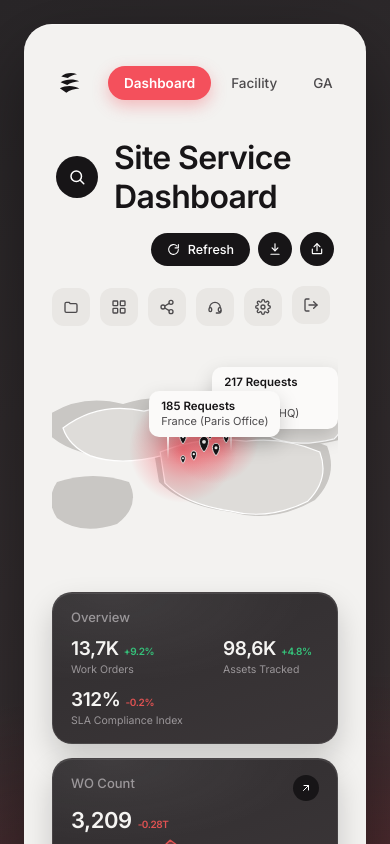
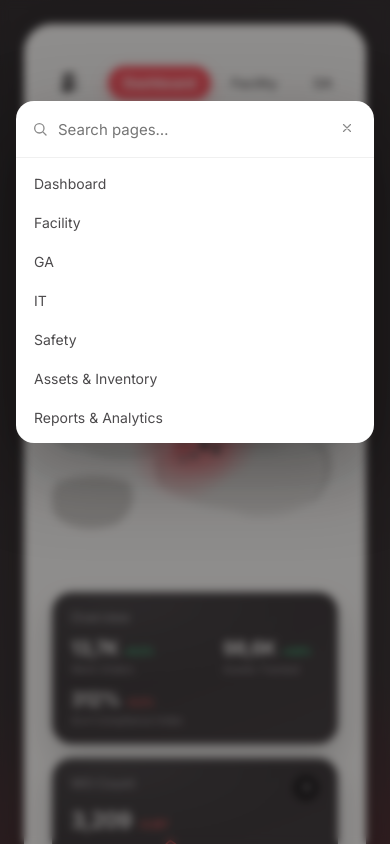
Before and after one commit to warlbor/site-service-dashboard, a React (Vite) app: page / in a window 390 px wide. Both pictures are taken after a click on the button 77 px from the left and 177 px from the top of the page. Shown: the top 844 px of the page. Built offline with nearby package versions, Linux system fonts and the light colour scheme.

Commit message:
feat: hamburger nav, search overlay, theme persistence, refresh state, row menus, README

```diff
--- a/scripts/responsive-audit.mjs
+++ b/scripts/responsive-audit.mjs
@@ -10,7 +10,7 @@ const css = files
 // presence = bad
 const badPatterns = [
   { name: 'no fixed wide grid columns (>=400px)', re: /grid-template-columns:[^;]*\b[4-9]\d\dpx/ },
-  { name: 'no hard fixed heights >=300px on layout', re: /\bheight:\s*[3-9]\d{2}px/ },
+  { name: 'no hard fixed heights >=300px on layout (max-height allowed)', re: /[^-]height:\s*[3-9]\d{2}px/ },
   { name: 'no fixed widths >=500px on components (min/max-width allowed)', re: /[^-]width:\s*[5-9]\d{2}px/ },
 ]
 
--- a/src/App.jsx
+++ b/src/App.jsx
@@ -1,4 +1,4 @@
-import { useMemo, useState } from 'react'
+import { useEffect, useMemo, useState } from 'react'
 import { Icon, BrandGlyph } from './icons.jsx'
 import { Sparkline, EuropeMap, SiteBars, InvoiceBars } from './charts.jsx'
 import {
@@ -21,6 +21,13 @@ import './responsive.css'
 /* ---------- Top navigation ---------- */
 
 function TopNav({ dark, setDark, active, onNavigate }) {
+  const [menuOpen, setMenuOpen] = useState(false)
+
+  const go = (item) => {
+    onNavigate(item)
+    setMenuOpen(false)
+  }
+
   return (
     <nav className="topnav">
       <div className="brand-mark"><BrandGlyph size={28} /></div>
@@ -31,13 +38,21 @@ function TopNav({ dark, setDark, active, onNavigate }) {
             role="tab"
             aria-selected={active === item}
             className={`nav-link${active === item ? ' active' : ''}`}
-            onClick={() => onNavigate(item)}
+            onClick={() => go(item)}
           >
             {item}
           </button>
         ))}
       </div>
       <div className="nav-right">
+        <button
+          className="hamburger"
+          aria-label={menuOpen ? 'Close menu' : 'Open menu'}
+          aria-expanded={menuOpen}
+          onClick={() => setMenuOpen((v) => !v)}
+        >
+          {menuOpen ? Icon.close(16) : Icon.menu(16)}
+        </button>
         <div className="theme-pill" role="group" aria-label="Theme">
           <button className={`theme-btn${!dark ? ' on' : ''}`} aria-label="Light mode" onClick={() => setDark(false)}>
             {Icon.sun(13)}
@@ -52,6 +67,20 @@ function TopNav({ dark, setDark, active, onNavigate }) {
         </button>
         <div className="avatar" title="Gian Aprima">GA</div>
       </div>
+      {menuOpen && (
+        <div className="mobile-menu" role="menu">
+          {NAV_ITEMS.map((item) => (
+            <button
+              key={item}
+              role="menuitem"
+              className={`mobile-menu-link${active === item ? ' active' : ''}`}
+              onClick={() => go(item)}
+            >
+              {item}
+            </button>
+          ))}
+        </div>
+      )}
     </nav>
   )
 }
@@ -74,16 +103,56 @@ function SideRail() {
 
 /* ---------- Title row ---------- */
 
-function TitleRow({ title }) {
+function TitleRow({ title, onNavigate, onRefresh, refreshing }) {
+  const [searchOpen, setSearchOpen] = useState(false)
+  const [query, setQuery] = useState('')
+
+  const results = query.trim()
+    ? NAV_ITEMS.filter((item) => item.toLowerCase().includes(query.toLowerCase()))
+    : NAV_ITEMS
+
   return (
     <div className="title-row">
-      <button className="search-btn" aria-label="Search">{Icon.search(18)}</button>
+      <button className="search-btn" aria-label="Search" onClick={() => setSearchOpen(true)}>{Icon.search(18)}</button>
       <h1>{title}</h1>
       <div className="title-actions">
-        <button className="refresh-pill">{Icon.refresh(13)} Refresh</button>
+        <button className={`refresh-pill${refreshing ? ' spinning' : ''}`} onClick={onRefresh} disabled={refreshing}>
+          {Icon.refresh(13)} {refreshing ? 'Refreshing…' : 'Refresh'}
+        </button>
         <button className="icon-btn" aria-label="Download report">{Icon.download()}</button>
         <button className="icon-btn" aria-label="Share dashboard">{Icon.shareArrow()}</button>
       </div>
+      {searchOpen && (
+        <div className="search-overlay" onClick={() => setSearchOpen(false)}>
+          <div className="search-box" onClick={(e) => e.stopPropagation()}>
+            <div className="search-input-row">
+              {Icon.search(16)}
+              <input
+                autoFocus
+                placeholder="Search pages…"
+                value={query}
+                onChange={(e) => setQuery(e.target.value)}
+                onKeyDown={(e) => e.key === 'Escape' && setSearchOpen(false)}
+              />
+              <button className="search-close" aria-label="Close search" onClick={() => setSearchOpen(false)}>
+                {Icon.close(14)}
+              </button>
+            </div>
+            <div className="search-results">
+              {results.length === 0 && <div className="search-empty">No matches for “{query}”</div>}
+              {results.map((item) => (
+                <button
+                  key={item}
+                  className="search-result"
+                  onClick={() => { onNavigate(item); setSearchOpen(false) }}
+                >
+                  {item}
+                </button>
+              ))}
+            </div>
+          </div>
+        </div>
+      )}
     </div>
   )
 }
@@ -158,6 +227,28 @@ function KeySitesTile() {
 /* ---------- Band 2: table + chart ---------- */
 
 const HUE_COLORS = { red: '#e05252', amber: '#e0a352', green: '#35c27a' }
+
+// "⋯" action menu for a table row
+function RowMenu({ category }) {
+  const [open, setOpen] = useState(false)
+  const actions = ['View suppliers', 'Open tickets', 'Export CSV']
+  return (
+    <div className="row-menu-wrap">
+      <button className="row-menu" aria-label={`More actions for ${category}`} aria-expanded={open} onClick={() => setOpen((v) => !v)}>
+        {Icon.dots()}
+      </button>
+      {open && (
+        <div className="row-menu-pop" role="menu">
+          {actions.map((a) => (
+            <button key={a} role="menuitem" className="row-menu-item" onClick={() => setOpen(false)}>
+              {a}
+            </button>
+          ))}
+        </div>
+      )}
+    </div>
+  )
+}
 
 function Gauge({ hue, pos }) {
   return (
@@ -241,7 +332,7 @@ function CategoryPanel({ rowsSource }) {
                     </div>
                   </td>
                   <td>
-                    <button className="row-menu" aria-label={`More actions for ${r.category}`}>{Icon.dots()}</button>
+                    <RowMenu category={r.category} />
                   </td>
                 </tr>
               ))}
@@ -343,9 +434,22 @@ function DomainPage({ name }) {
 /* ---------- App ---------- */
 
 export default function App() {
-  const [dark, setDark] = useState(false)
   const [page, setPage] = useState('Dashboard')
-  if (typeof document !== 'undefined') document.body.classList.toggle('dark', dark)
+  const [refreshing, setRefreshing] = useState(false)
+  const [dark, setDark] = useState(() => {
+    try { return localStorage.getItem('ssd-theme') === 'dark' } catch { return false }
+  })
+
+  useEffect(() => {
+    document.body.classList.toggle('dark', dark)
+    try { localStorage.setItem('ssd-theme', dark ? 'dark' : 'light') } catch { /* private mode */ }
+  }, [dark])
+
+  const refresh = () => {
+    if (refreshing) return
+    setRefreshing(true)
+    setTimeout(() => setRefreshing(false), 1200)
+  }
 
   const isDashboard = page === 'Dashboard'
   const title = isDashboard ? 'Site Service Dashboard' : page
@@ -354,7 +458,7 @@ export default function App() {
     <div className="app-shell">
       <div className="app-card">
         <TopNav dark={dark} setDark={setDark} active={page} onNavigate={setPage} />
-        <TitleRow title={title} />
+        <TitleRow title={title} onNavigate={setPage} onRefresh={refresh} refreshing={refreshing} />
         <div className="dash-grid">
           <SideRail />
           <main className="main-col">
--- a/src/icons.jsx
+++ b/src/icons.jsx
@@ -62,6 +62,12 @@ export const Icon = {
   table: (s = 12) => (
     <svg {...P} width={s} height={s}><rect x="3" y="4" width="18" height="16" rx="2" /><path d="M3 10h18M9 10v10" /></svg>
   ),
+  menu: (s = 16) => (
+    <svg {...P} width={s} height={s}><path d="M4 7h16M4 12h16M4 17h16" /></svg>
+  ),
+  close: (s = 14) => (
+    <svg {...P} width={s} height={s}><path d="M6 6l12 12M18 6L6 18" /></svg>
+  ),
 }
 
 // Brand glyph: three stacked curved slats (abstract "S")
--- a/src/promo.css
+++ b/src/promo.css
@@ -21,6 +21,148 @@
 .domain-band { margin-bottom: 14px; }
 
 @keyframes fadeIn { from { opacity: 0; transform: translateY(4px); } to { opacity: 1; transform: none; } }
+
+/* ============ Hamburger & mobile menu ============ */
+
+.hamburger {
+  display: none;
+  width: 34px;
+  height: 34px;
+  border-radius: 10px;
+  background: #e9e7e4;
+  color: var(--ink-2);
+  place-items: center;
+}
+
+.mobile-menu {
+  position: absolute;
+  top: calc(100% + 4px);
+  left: 12px;
+  right: 12px;
+  z-index: 50;
+  background: #fff;
+  border-radius: 16px;
+  box-shadow: 0 18px 50px rgba(0, 0, 0, 0.22);
+  padding: 8px;
+  display: flex;
+  flex-direction: column;
+  animation: menuIn 0.18s ease;
+}
+
+.mobile-menu-link {
+  text-align: left;
+  padding: 12px 14px;
+  border-radius: 10px;
+  font-size: 14px;
+  font-weight: 500;
+  color: var(--ink-2);
+}
+
+.mobile-menu-link:hover { background: #f3f1ee; color: var(--ink); }
+.mobile-menu-link.active { background: var(--accent-soft); color: var(--accent); font-weight: 600; }
+
+@keyframes menuIn { from { opacity: 0; transform: translateY(-6px); } to { opacity: 1; transform: none; } }
+
+.topnav { position: relative; }
+
+/* ============ Search overlay ============ */
+
+.search-overlay {
+  position: fixed;
+  inset: 0;
+  z-index: 100;
+  background: rgba(20, 18, 19, 0.45);
+  backdrop-filter: blur(4px);
+  display: flex;
+  align-items: flex-start;
+  justify-content: center;
+  padding: 12vh 16px 0;
+}
+
+.search-box {
+  width: min(520px, 100%);
+  background: #fff;
+  border-radius: 18px;
+  box-shadow: 0 30px 80px rgba(0, 0, 0, 0.35);
+  overflow: hidden;
+  animation: menuIn 0.18s ease;
+}
+
+.search-input-row {
+  display: flex;
+  align-items: center;
+  gap: 10px;
+  padding: 14px 16px;
+  border-bottom: 1px solid var(--card-edge);
+  color: var(--ink-3);
+}
+
+.search-input-row input {
+  flex: 1;
+  border: none;
+  outline: none;
+  font: inherit;
+  font-size: 15px;
+  color: var(--ink);
+  background: transparent;
+}
+
+.search-close { color: var(--ink-3); padding: 4px; border-radius: 8px; }
+.search-close:hover { background: #f3f1ee; color: var(--ink); }
+
+.search-results { max-height: 320px; overflow-y: auto; padding: 6px; }
+
+.search-result {
+  display: block;
+  width: 100%;
+  text-align: left;
+  padding: 11px 12px;
+  border-radius: 10px;
+  font-size: 14px;
+  color: var(--ink-2);
+}
+
+.search-result:hover { background: var(--accent-soft); color: var(--accent); }
+
+.search-empty { padding: 18px 14px; font-size: 13.5px; color: var(--ink-3); text-align: center; }
+
+/* ============ Row action menu ============ */
+
+.row-menu-wrap { position: relative; }
+
+.row-menu-pop {
+  position: absolute;
+  right: 0;
+  top: calc(100% + 4px);
+  z-index: 40;
+  background: #433e41;
+  border: 1px solid rgba(255, 255, 255, 0.12);
+  border-radius: 10px;
+  box-shadow: 0 14px 34px rgba(0, 0, 0, 0.4);
+  padding: 4px;
+  min-width: 140px;
+  animation: menuIn 0.15s ease;
+}
+
+.row-menu-item {
+  display: block;
+  width: 100%;
+  text-align: left;
+  padding: 8px 10px;
+  border-radius: 7px;
+  font-size: 12px;
+  color: #e8e6e4;
+}
+
+.row-menu-item:hover { background: rgba(255, 255, 255, 0.09); }
+
+/* ============ Refresh spinner ============ */
+
+.refresh-pill:disabled { opacity: 0.75; cursor: wait; }
+
+.refresh-pill.spinning svg { animation: spin 0.9s linear infinite; }
+
+@keyframes spin { to { transform: rotate(360deg); } }
 
 /* ============ Promo banner ============ */
 
--- a/src/responsive.css
+++ b/src/responsive.css
@@ -25,6 +25,8 @@
 }
 
 @media (max-width: 720px) {
+  .nav-links { display: none; }
+  .hamburger { display: grid; }
   .domain-tagline { margin-left: 0; }
   .cat-chart-label { width: 96px; font-size: 11px; }
   .cat-chart-num { width: 36px; }
```
Also changed, not shown: 1 other file (tests, documents, lock files or other folders).
